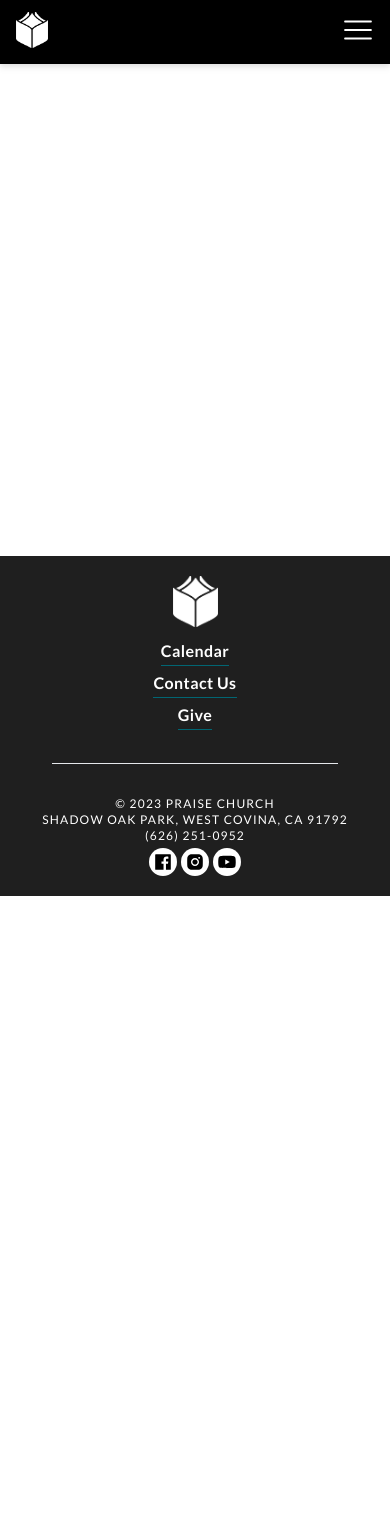
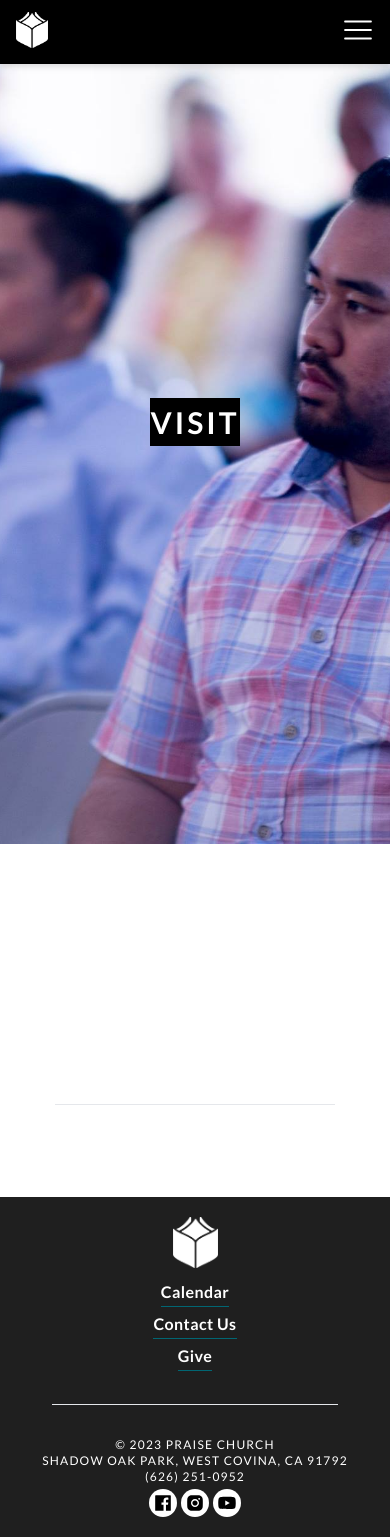
Before and after one commit to PraiseChurch/web, a Next.js app: page /visit in a window 390 px wide. Before the commit the page ends 896 px from the top, so only its background shows below. Built offline with nearby package versions, Linux system fonts and the light colour scheme.

Commit message:
feat: init divider component, text subsection, add visit page hero

```diff
--- /dev/null
+++ b/src/app/components/Divider.tsx
@@ -0,0 +1,7 @@
+export const Divider = () => {
+  return (
+    <div className="my-10">
+      <hr className="w-4/5 mx-auto" />
+    </div>
+  );
+};
--- /dev/null
+++ b/src/app/components/TextSubsection.tsx
@@ -0,0 +1,18 @@
+import React, { ReactNode } from "react";
+import { Typography } from "./Typography";
+
+interface TextSubsectionProps {
+  children: ReactNode;
+  heading?: string;
+}
+
+export const TextSubsection: React.FC<TextSubsectionProps> = ({ children, heading }) => {
+  return (
+    <div className="my-4 flex flex-col">
+      <Typography variant="sectionSubheading">{heading}</Typography>
+      <Typography>
+        {children}
+      </Typography>
+    </div>
+  );
+};
--- a/src/app/components/index.ts
+++ b/src/app/components/index.ts
@@ -1,4 +1,6 @@
 export * from "./Button";
+export * from "./Divider";
 export * from "./FluidContainer";
 export * from "./Hero";
+export * from "./TextSubsection"
 export * from "./Typography";
--- a/src/app/sections/HomeCallToAction.tsx
+++ b/src/app/sections/HomeCallToAction.tsx
@@ -1,17 +1,19 @@
-import { Button, Typography } from "../components";
+import { Button, FluidContainer, Typography } from "../components";
 
 export const HomeCallToAction = () => {
   return (
-    <div className="my-10 px-5">
-      <hr className="w-3/4 mx-auto" />
-      <div className="my-6 flex justify-center">
-        <Typography>
-          Join us for praise and worship on Sunday mornings at 10:00 AM PST
-        </Typography>
-      </div>
-      <div className="my-6 flex justify-center">
-        <Button title="Visit Praise Church" href="/visit" />
-      </div>
+    <div className="my-6 px-5">
+      <FluidContainer>
+        <hr className="w-8/9 mx-auto" />
+        <div className="my-16 flex justify-center">
+          <Typography>
+            Join us for praise and worship Sunday mornings at 10:00 AM PST
+          </Typography>
+        </div>
+        <div className="my-8 flex justify-center">
+          <Button title="Visit Praise Church" href="/visit" />
+        </div>
+      </FluidContainer>
     </div>
   );
 };
--- a/src/app/sections/MissionStatement.tsx
+++ b/src/app/sections/MissionStatement.tsx
@@ -1,35 +1,42 @@
-import { Typography } from "../components";
+import { FluidContainer, Typography } from "../components";
 
 export const MissionStatement = () => {
   return (
     <div className="my-10 px-5">
-      <div className="my-4 flex flex-col md:items-center">
+      <FluidContainer>
+        <div className="my-6 flex flex-col">
           <Typography variant="sectionSubheading">
             Our Mission With Hope
           </Typography>
           <div className="mx-auto">
             <Typography>
-            ...is to spread the glory of God&apos;s presence in West Covina and
-            beyond
+              ...is to spread the glory of God&apos;s presence in West Covina.
+              and beyond.
             </Typography>
           </div>
         </div>
-      <div className="my-4 flex flex-col md:items-center">
+        <div className="my-6 flex flex-col">
           <Typography variant="sectionSubheading">
             Our Motivation By Faith
           </Typography>
+          <div className="mx-auto">
             <Typography>
-            ...is the surpassing joy of God&apos;s indwelling Spirit in our hearts
+              ...is the surpassing joy of God&apos;s indwelling Spirit in our
+              hearts.
             </Typography>
           </div>
-      <div className="my-4 flex flex-col md:items-center">
+        </div>
+        <div className="my-6 flex flex-col">
           <Typography variant="sectionSubheading">
             Our Means Through Love
           </Typography>
+          <div className="mx-auto">
             <Typography>
-            ...is by proclaiming the gospel of Christ in word and in deed
+              ...is by proclaiming the gospel of Christ in word and in deed.
             </Typography>
           </div>
         </div>
+      </FluidContainer>
+    </div>
   );
 };
--- a/src/app/visit/page.tsx
+++ b/src/app/visit/page.tsx
@@ -1,32 +1,17 @@
+import { Divider, FluidContainer, Hero, TextSubsection } from "../components";
+
 export default function Visit() {
   return (
-    <div className="flex flex-col gap-12 p-10 rounded-md">
-      <div className="text-center flex flex-col gap-4">
-        <h2 className="text-xl uppercase">Website Under Construction</h2>
-        <h1 className="serif text-6xl uppercase">Praise Church</h1>
-        <h3 className="text-lg">Please check back soon!</h3>
-      </div>
-      <div className="text-center">
-        <p className="">Services Every Sunday at 10am</p>
-        <a
-          className="underline"
-          href="https://maps.google.com?q=Shadow%20Oak%20Park%2C%20West%20Covina%2C%20CA%2091792%2C%20"
-          target="_blank"
-          rel="noopener noreferrer"
-          aria-label="Shadow Oak Park, West Covina, CA 91792"
-        >
-          Shadow Oak Park,{" "}
-          <span className="whitespace-nowrap">West Covina, CA 91792</span>
-        </a>
-        <p>praisechurchwc@gmail.com</p>
-        <p>626-251-0952</p>
-      </div>
-      <a
-        className="text-center underline"
-        href="https://trial-rcgell7u.finalweb2.finalweb.net/"
-      >
-        View Our Old Website
-      </a>
+    <div>
+      <Hero title="Visit" imgSrc="/hero/visit-hero.jpeg" position="center" />
+      <FluidContainer>
+        <TextSubsection heading="Matthew 28:19-20">
+          &quot;Go therefore and make disciples of all nations, baptizing them
+          in the name of the Father and of the Son and of the Holy Spirit,
+          teaching them to observe all that I have commanded you.&quot;
+        </TextSubsection>
+        <Divider />
+      </FluidContainer>
     </div>
   );
 }
```
Lines whose indentation alone changed are shown as unchanged.
